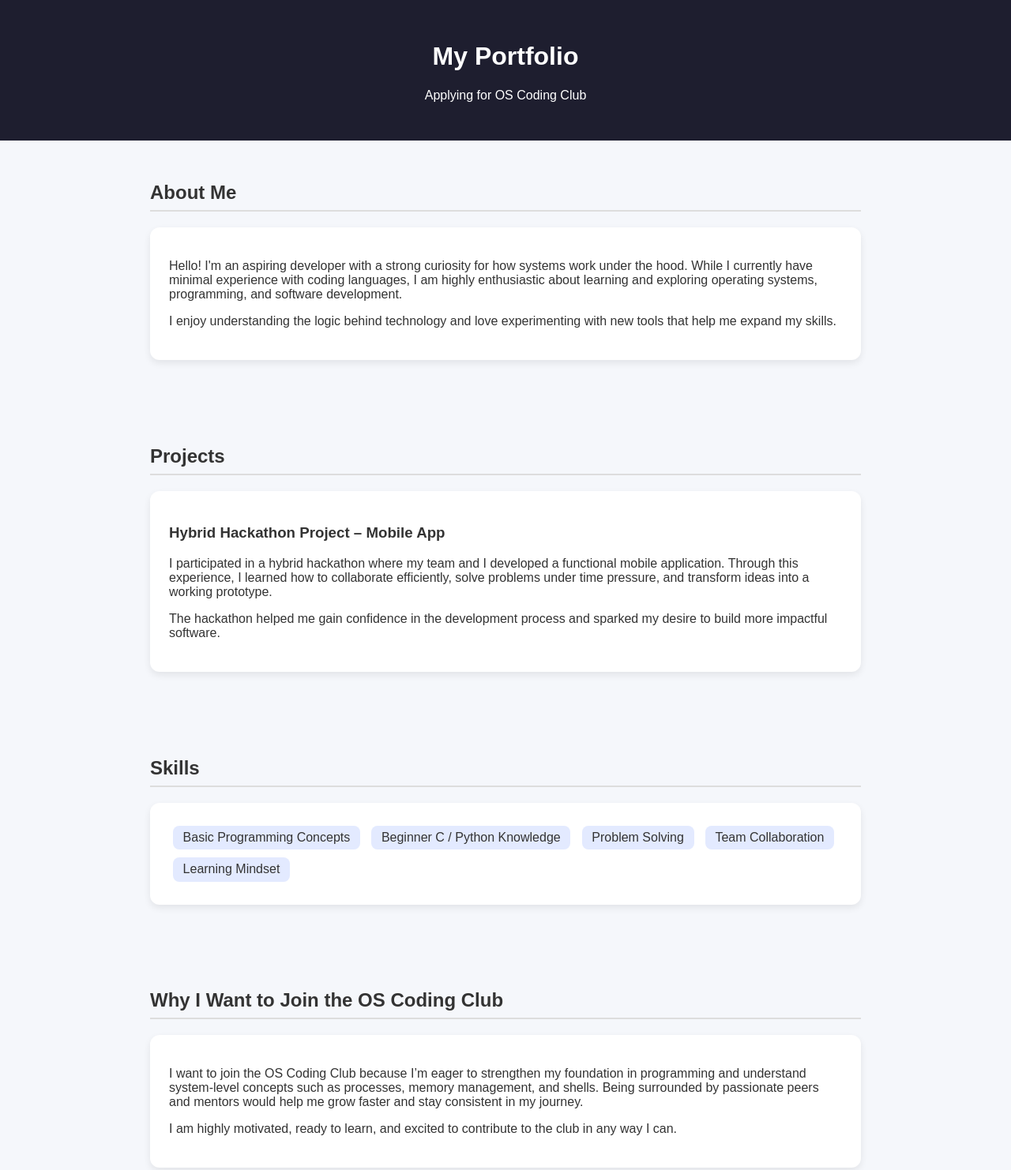
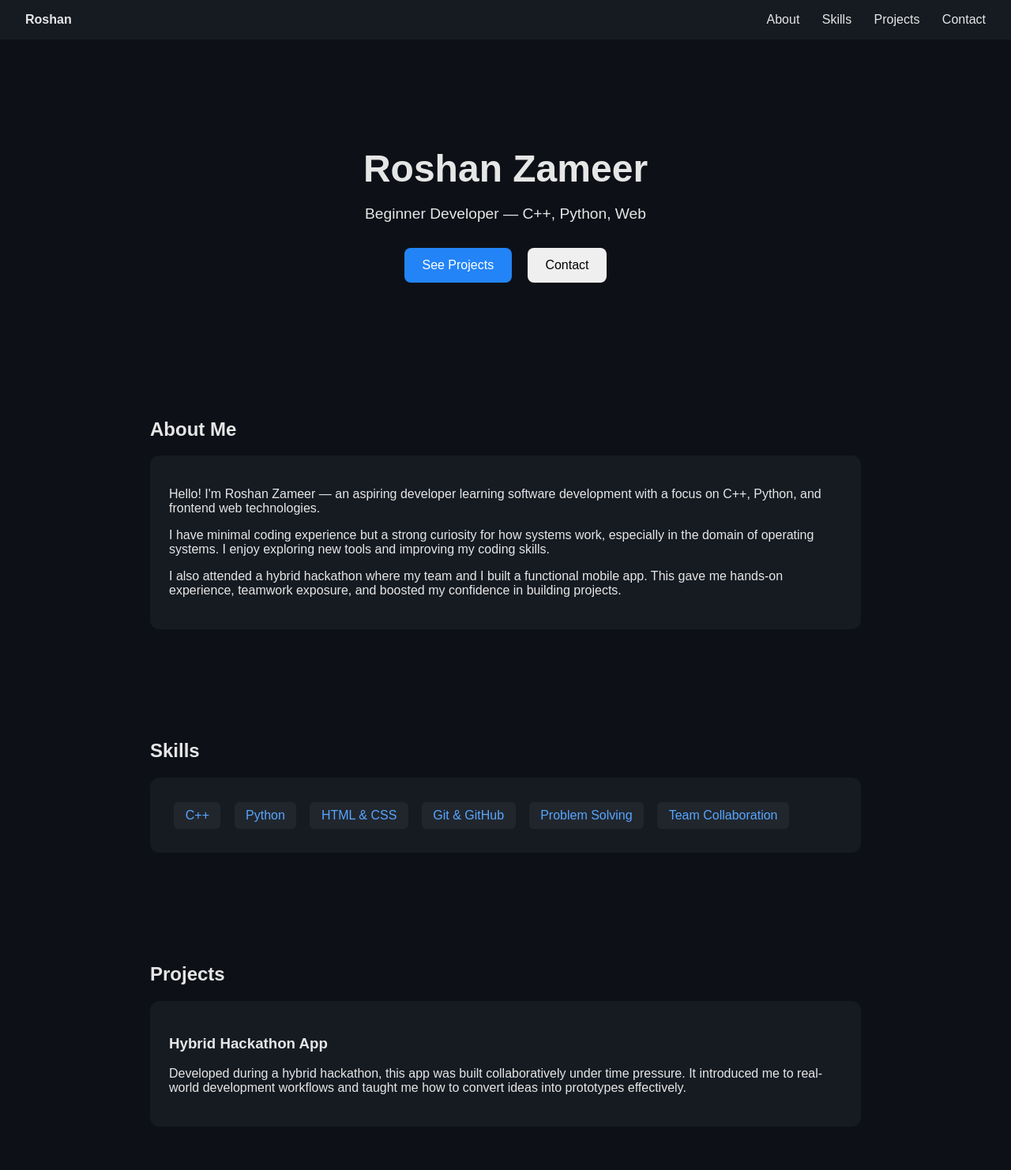
Before and after one commit to rzoshan46-del/My-Portfolio, a plain HTML site: page index.html in a window 1280 px wide. Shown: the top 1482 px of the page at 79% size. Drawn offline with Linux system fonts and the light colour scheme.

Commit message:
Update index.html

```diff
--- a/index.html
+++ b/index.html
@@ -3,105 +3,138 @@
 <head>
   <meta charset="UTF-8" />
   <meta name="viewport" content="width=device-width, initial-scale=1.0" />
-  <title>My Portfolio – OS Coding Club</title>
+  <title>Roshan — Portfolio</title>
   <style>
     body {
+      margin: 0;
       font-family: Arial, sans-serif;
-      background: #f5f7fb;
-      margin: 0;
-      padding: 0;
-      color: #333;
+      background: #0d1117;
+      color: #e6e6e6;
     }
-    header {
-      background: #1e1e2f;
+    nav {
+      display: flex;
+      justify-content: space-between;
+      padding: 1rem 2rem;
+      background: #161b22;
+      position: sticky;
+      top: 0;
+    }
+    nav a {
+      color: #e6e6e6;
+      margin-left: 1.5rem;
+      text-decoration: none;
+      font-size: 1rem;
+    }
+    .hero {
+      text-align: center;
+      padding: 6rem 1rem;
+    }
+    .hero h1 {
+      font-size: 3rem;
+      margin-bottom: 0.5rem;
+    }
+    .hero p {
+      font-size: 1.2rem;
+      margin-bottom: 1.5rem;
+    }
+    .btn {
+      padding: 0.8rem 1.4rem;
+      border-radius: 8px;
+      border: none;
+      cursor: pointer;
+      margin: 0.5rem;
+      font-size: 1rem;
+    }
+    .btn-primary {
+      background: #2384f7;
       color: white;
-      padding: 2rem;
-      text-align: center;
     }
-    section {
-      padding: 2rem;
+    .section {
+      padding: 3rem 2rem;
       max-width: 900px;
       margin: auto;
     }
-    h2 {
-      border-bottom: 2px solid #ddd;
-      padding-bottom: 0.5rem;
-    }
     .card {
-      background: white;
+      background: #161b22;
       padding: 1.5rem;
       border-radius: 12px;
       margin-bottom: 1.5rem;
-      box-shadow: 0 4px 10px rgba(0, 0, 0, 0.08);
     }
     .skills span {
-      background: #e3eaff;
-      padding: 0.4rem 0.8rem;
+      background: #21262d;
+      padding: 0.5rem 0.9rem;
+      border-radius: 6px;
+      margin: 0.4rem;
       display: inline-block;
-      border-radius: 8px;
-      margin: 0.3rem;
+      color: #58a6ff;
     }
     footer {
       text-align: center;
       padding: 1rem;
-      background: #1e1e2f;
-      color: white;
+      background: #161b22;
       margin-top: 2rem;
     }
   </style>
 </head>
 <body>
-  <header>
-    <h1>My Portfolio</h1>
-    <p>Applying for OS Coding Club</p>
-  </header>
 
-  <section>
+  <nav>
+    <div><strong>Roshan</strong></div>
+    <div>
+      <a href="#about">About</a>
+      <a href="#skills">Skills</a>
+      <a href="#projects">Projects</a>
+      <a href="#contact">Contact</a>
+    </div>
+  </nav>
+
+  <section class="hero">
+    <h1>Roshan Zameer</h1>
+    <p>Beginner Developer — C++, Python, Web</p>
+    <button class="btn btn-primary" onclick="document.querySelector('#projects').scrollIntoView({behavior:'smooth'})">See Projects</button>
+    <button class="btn" onclick="document.querySelector('#contact').scrollIntoView({behavior:'smooth'})">Contact</button>
+  </section>
+
+  <section id="about" class="section">
     <h2>About Me</h2>
     <div class="card">
-      <p>Hello! I'm an aspiring developer with a strong curiosity for how systems work under the hood. While I currently have minimal experience with coding languages, I am highly enthusiastic about learning and exploring operating systems, programming, and software development.</p>
-      <p>I enjoy understanding the logic behind technology and love experimenting with new tools that help me expand my skills.</p>
+      <p>Hello! I'm Roshan Zameer — an aspiring developer learning software development with a focus on C++, Python, and frontend web technologies.</p>
+      <p>I have minimal coding experience but a strong curiosity for how systems work, especially in the domain of operating systems. I enjoy exploring new tools and improving my coding skills.</p>
+      <p>I also attended a hybrid hackathon where my team and I built a functional mobile app. This gave me hands-on experience, teamwork exposure, and boosted my confidence in building projects.</p>
     </div>
   </section>
 
-  <section>
-    <h2>Projects</h2>
-    <div class="card">
-      <h3>Hybrid Hackathon Project – Mobile App</h3>
-      <p>I participated in a hybrid hackathon where my team and I developed a functional mobile application. Through this experience, I learned how to collaborate efficiently, solve problems under time pressure, and transform ideas into a working prototype.</p>
-      <p>The hackathon helped me gain confidence in the development process and sparked my desire to build more impactful software.</p>
+  <section id="skills" class="section">
+    <h2>Skills</h2>
+    <div class="card skills">
+      <span>C++</span>
+      <span>Python</span>
+      <span>HTML & CSS</span>
+      <span>Git & GitHub</span>
+      <span>Problem Solving</span>
+      <span>Team Collaboration</span>
     </div>
   </section>
 
-  <section>
-    <h2>Skills</h2>
-    <div class="card skills">
-      <span>Basic Programming Concepts</span>
-      <span>Beginner C / Python Knowledge</span>
-      <span>Problem Solving</span>
-      <span>Team Collaboration</span>
-      <span>Learning Mindset</span>
+  <section id="projects" class="section">
+    <h2>Projects</h2>
+    <div class="card">
+      <h3>Hybrid Hackathon App</h3>
+      <p>Developed during a hybrid hackathon, this app was built collaboratively under time pressure. It introduced me to real-world development workflows and taught me how to convert ideas into prototypes effectively.</p>
     </div>
   </section>
 
-  <section>
-    <h2>Why I Want to Join the OS Coding Club</h2>
-    <div class="card">
-      <p>I want to join the OS Coding Club because I’m eager to strengthen my foundation in programming and understand system-level concepts such as processes, memory management, and shells. Being surrounded by passionate peers and mentors would help me grow faster and stay consistent in my journey.</p>
-      <p>I am highly motivated, ready to learn, and excited to contribute to the club in any way I can.</p>
-    </div>
-  </section>
-
-  <section>
+  <section id="contact" class="section">
     <h2>Contact</h2>
     <div class="card">
       <p>Email: rzoshan46@gmail.com</p>
-      <p>Phone: +91 9632506489</p>
+      <p>Phone: 9632506489</p>
     </div>
   </section>
 
   <footer>
-    <p>© 2025 My Portfolio</p>
+    © 2025 Roshan — Portfolio
   </footer>
+
 </body>
 </html>
```
